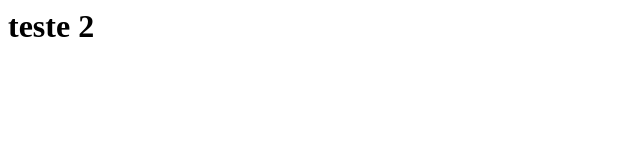
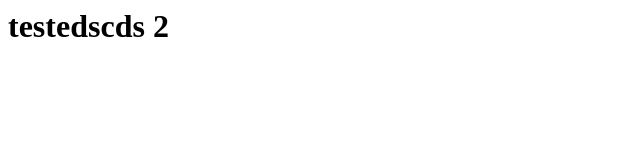
Before and after one commit to Nlima2018/teste, a plain HTML site: page index.html in a window 1280 px wide. Shown: the whole page, without its empty margins (0-640 px from the left). Drawn offline with Linux system fonts and the light colour scheme.

Commit message:
modificado

```diff
--- a/index.html
+++ b/index.html
@@ -1,7 +1,7 @@
 <html>
 <body>
     <div>
-        <h1>teste 2</h1>
+        <h1>testedscds 2</h1>
     </div>
 </body>
 </html>
```
